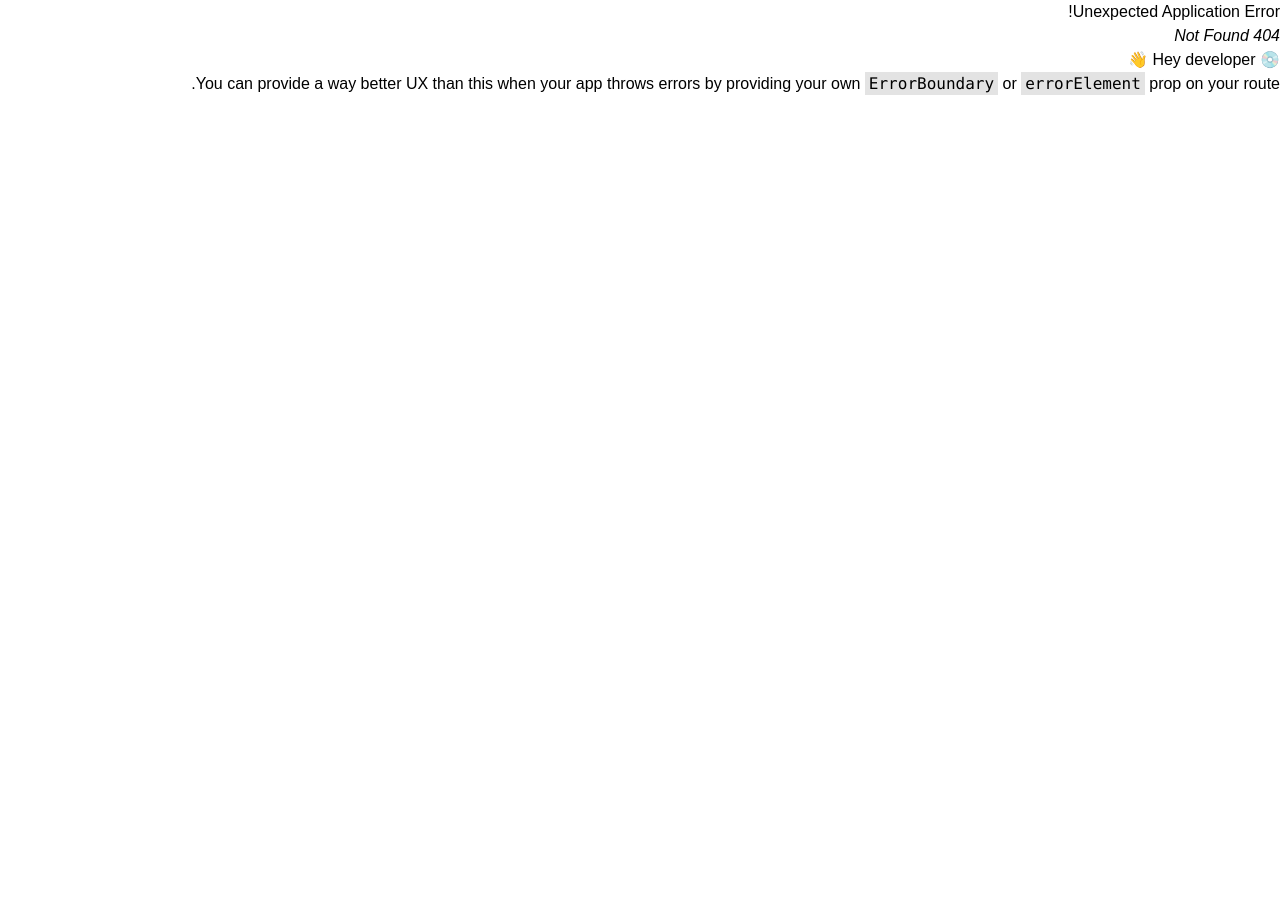
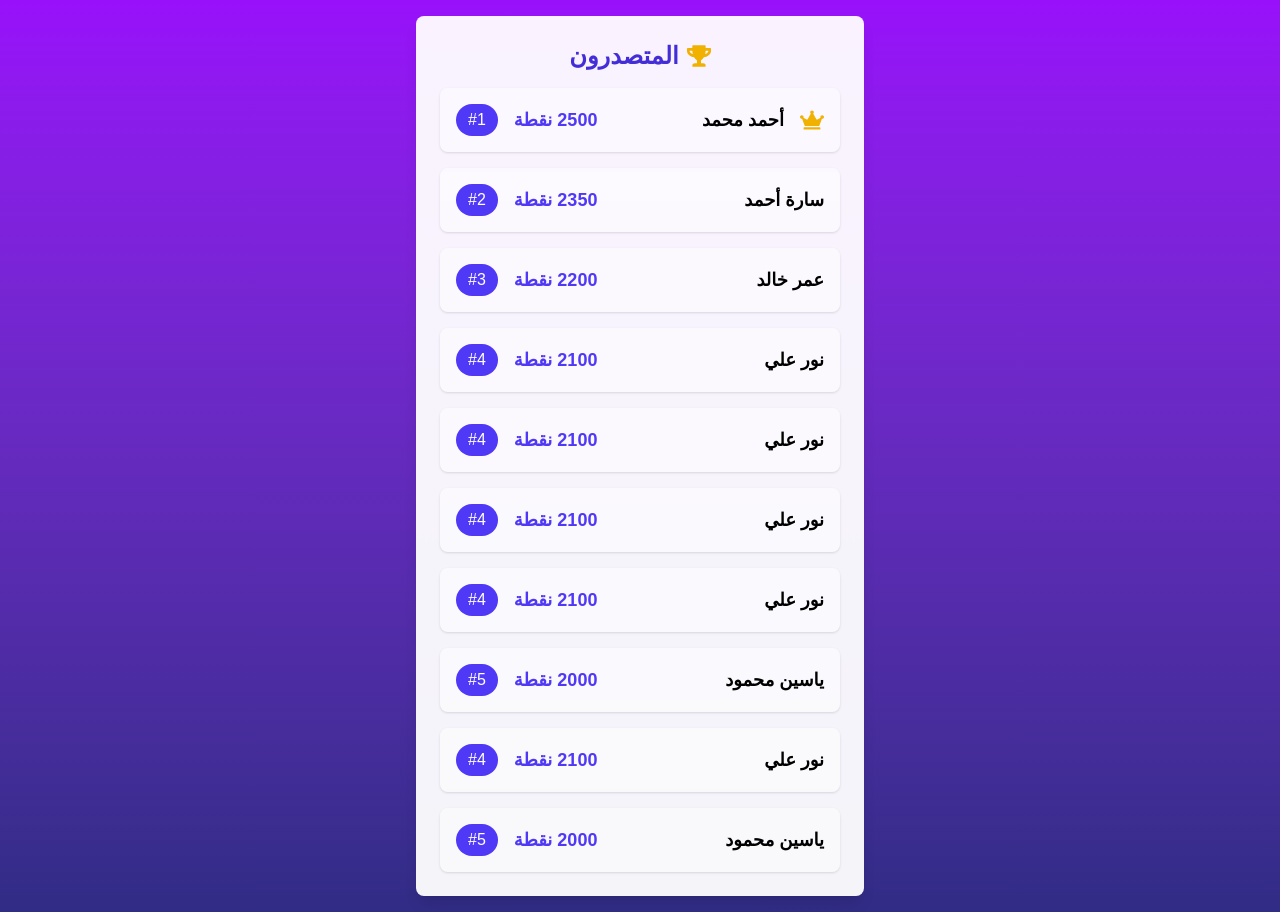
Before and after one commit to AbdelrahmanShams1/Quran_Compition, a React (Vite) app: page /Quran_Compition/standing in a window 1280 px wide. Before the commit this address had no page. Before the commit the page ends 800 px from the top, so only its background shows below. Built offline with nearby package versions, Linux system fonts and the light colour scheme.

Commit message:
upload standing

```diff
--- a/src/App.jsx
+++ b/src/App.jsx
@@ -9,6 +9,7 @@ import SignUp from "./component/SignUp";
 import Home from "./component/Home";
 import Instructions from "./component/Instructions";
 import Welcome from "./component/welcome";
+import Standing from "./component/Standing";
 
 const App = () => {
   const router = createBrowserRouter(
@@ -18,7 +19,8 @@ const App = () => {
         <Route path="Quran_Compition/signup" element={<SignUp />} />
         <Route path="Quran_Compition/home" element={<Home />} />
         <Route path="Quran_Compition/instraction" element={<Instructions />} />
-        <Route path="Quran_Compition/welcome" element={<Welcome />} />
+        <Route path="Quran_Compition" element={<Welcome />} />
+        <Route path="Quran_Compition/standing" element={<Standing/>} />
       </>
     )
   );
--- /dev/null
+++ b/src/component/Standing.jsx
@@ -0,0 +1,51 @@
+import React from 'react';
+import { FaTrophy } from 'react-icons/fa';
+import { FaCrown } from "react-icons/fa"; // استيراد التاج من FontAwesome
+
+const leaderboard = [
+  { name: "أحمد محمد", points: 2500, rank: 1 },
+  { name: "سارة أحمد", points: 2350, rank: 2 },
+  { name: "عمر خالد", points: 2200, rank: 3 },
+  { name: "نور علي", points: 2100, rank: 4 },
+  { name: "نور علي", points: 2100, rank: 4 },
+  { name: "نور علي", points: 2100, rank: 4 },
+  { name: "نور علي", points: 2100, rank: 4 },
+  { name: "ياسين محمود", points: 2000, rank: 5 },
+  { name: "نور علي", points: 2100, rank: 4 },
+  { name: "ياسين محمود", points: 2000, rank: 5 },
+];
+
+const Standing = () => {
+  return (
+    <div className="min-h-screen bg-gradient-to-b from-purple-600 to-indigo-900 flex items-center justify-center p-4">
+      <div className="w-full max-w-md bg-white/95 backdrop-blur-sm rounded-lg shadow-lg p-6">
+
+      <div className="text-2xl text-center flex items-center justify-center gap-2 font-bold text-indigo-700">
+      <FaTrophy className="w-6 h-6 text-yellow-500" />
+        المتصدرون
+      </div>
+
+      <div className="space-y-4 mt-4">
+        {leaderboard.map((player) => (
+          <div
+            key={player.rank}
+            className="flex items-center justify-between p-4 rounded-lg bg-white/50 hover:bg-white/80 transition-all shadow"
+          >
+            <div className="flex items-center gap-4">
+              {player.rank === 1 && <FaCrown className="w-6 h-6 text-yellow-500" />}
+              <span className="font-bold text-lg">{player.name}</span>
+            </div>
+            <div className="flex items-center gap-4">
+              <span className="text-lg font-bold text-indigo-600">{player.points} نقطة</span>
+              <span className="bg-indigo-600 text-white px-3 py-1 rounded-full">#{player.rank}</span>
+            </div>
+          </div>
+        ))}
+      </div>
+    </div>
+
+    </div>
+  );
+};
+
+export default Standing;
```
